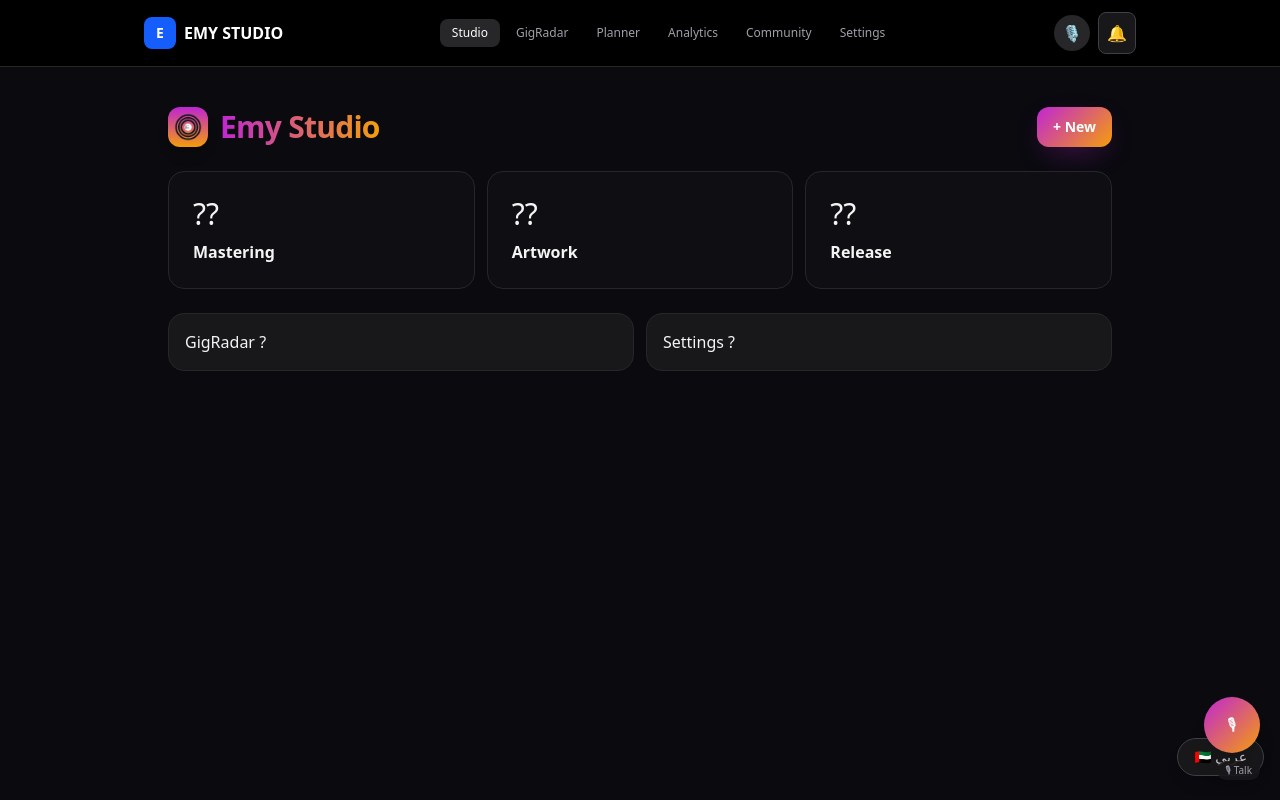
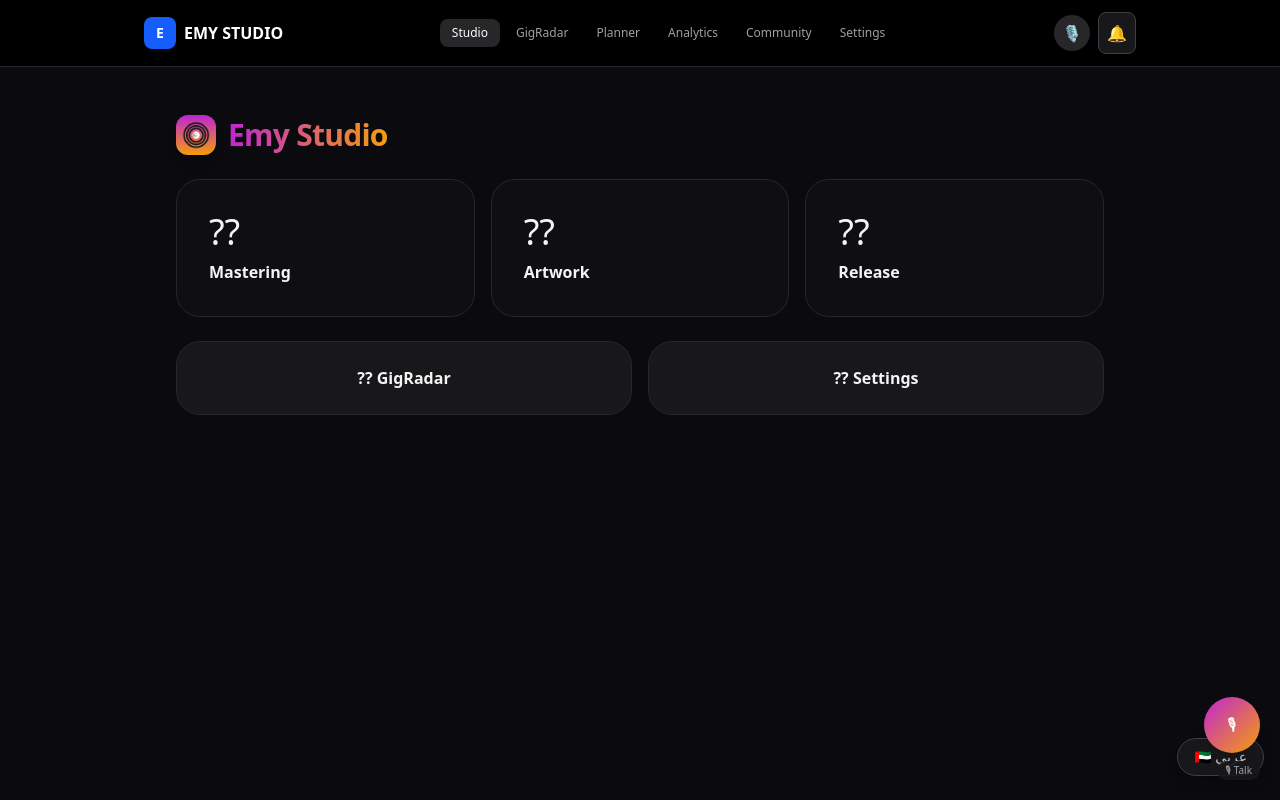
Before and after one commit to kirthregis/Cross-Claude-Code, a Next.js app: page /studio in a window 1280 px wide. Built offline with nearby package versions, Linux system fonts and the light colour scheme.

Commit message:
Phase 13: Auto-Refresh Cache Buster + Fixed Branded Nav

```diff
--- a/src/app/studio/page.tsx
+++ b/src/app/studio/page.tsx
@@ -1,53 +1,48 @@
 "use client";
-import { useState, useEffect } from "react";
+import { useState, useCallback } from "react";
 import { useRouter } from "next/navigation";
 import Link from "next/link";
 import { Button, Card, SectionLabel } from "@/components/studio/ui";
-import { useProjects, useSettings, createProject } from "@/lib/studio/store";
+import { useProjects, createProject } from "@/lib/studio/store";
 
 export default function StudioHome() {
   const router = useRouter();
   const projects = useProjects();
-  const settings = useSettings();
-  const [showForm, setShowForm] = useState(false);
-  const makeProject = (n) => {
-    const p = createProject({ name: n, kind: "mix", genre: "House", mood: "Deep" });
+  const [name, setName] = useState("");
+
+  const make = () => {
+    const p = createProject({ name: name || "New Mix", kind: "mix", genre: "Afro House", mood: "Deep" });
     router.push("/studio/p/" + p.meta.id + "?tab=master");
   };
 
   return (
-    <div className="space-y-6 p-4">
-      <div className="flex items-center justify-between gap-3">
+    <div className="space-y-6 p-6">
+      <header className="flex items-center justify-between">
         <div className="flex items-center gap-3">
-          <img src="/icon-192.png" className="h-10 w-10 rounded-xl shadow-lg" />
-          <h1 className="brand-text-grad text-3xl font-extrabold tracking-tight">Emy Studio</h1>
+          <img src="/icon-192.png" alt="logo" className="h-10 w-10 rounded-xl shadow-lg" />
+          <h1 className="brand-text-grad text-3xl font-black tracking-tight">Emy Studio</h1>
         </div>
-        <Button onClick={() => setShowForm(!showForm)}>{showForm ? "Cancel" : "+ New"}</Button>
-      </div>
+      </header>
 
-      {showForm && (
-        <Card className="p-4"><Button onClick={() => makeProject("New Mix")}>Create Afro House Mix</Button></Card>
-      )}
-
-      <div className="grid gap-3 sm:grid-cols-3">
+      <div className="grid gap-4 sm:grid-cols-3">
         {[
           { icon: "??", title: "Mastering", tab: "master" },
           { icon: "??", title: "Artwork", tab: "artwork" },
           { icon: "??", title: "Release", tab: "release" }
         ].map(f => (
           <button key={f.title} onClick={() => {
-            if (projects.length === 0) setShowForm(true);
-            else router.push("/studio/p/" + projects[0].meta.id + "?tab=" + f.tab);
-          }} className="p-6 rounded-2xl border border-zinc-800 bg-zinc-900/40 text-left hover:border-fuchsia-500 transition">
-            <div className="text-3xl">{f.icon}</div>
-            <div className="mt-2 font-bold">{f.title}</div>
+            if (projects.length > 0) router.push("/studio/p/" + projects[0].meta.id + "?tab=" + f.tab);
+            else make();
+          }} className="p-8 rounded-3xl border border-zinc-800 bg-zinc-900/40 text-left hover:border-fuchsia-500 transition-all active:scale-95">
+            <div className="text-4xl mb-2">{f.icon}</div>
+            <div className="font-bold text-zinc-100">{f.title}</div>
           </button>
         ))}
       </div>
 
-      <div className="grid gap-3 sm:grid-cols-2">
-        <Link href="/studio/gigradar" className="p-4 rounded-2xl border border-zinc-800 bg-zinc-900">GigRadar ?</Link>
-        <Link href="/studio/settings" className="p-4 rounded-2xl border border-zinc-800 bg-zinc-900">Settings ?</Link>
+      <div className="grid gap-4 sm:grid-cols-2">
+        <Link href="/studio/gigradar" className="p-6 rounded-3xl border border-zinc-800 bg-zinc-900 font-bold text-center hover:bg-zinc-800 transition">?? GigRadar</Link>
+        <Link href="/studio/settings" className="p-6 rounded-3xl border border-zinc-800 bg-zinc-900 font-bold text-center hover:bg-zinc-800 transition">?? Settings</Link>
       </div>
     </div>
   );
--- a/src/components/PwaRegister.tsx
+++ b/src/components/PwaRegister.tsx
@@ -1,38 +1,20 @@
 "use client";
-import { useEffect, useState } from "react";
-
-// Heal corrupt localStorage before React boots
-function healStorage() {
-  ["emy-studio-projects-v1","emy-studio-settings-v1"].forEach(k => {
-    try { const v = localStorage.getItem(k); if (v) JSON.parse(v); }
-    catch { localStorage.removeItem(k); }
-  });
+import { useEffect } from "react";
+export function PwaRegister() {
+  useEffect(() => {
+    if ("serviceWorker" in navigator) {
+      navigator.serviceWorker.getRegistrations().then(regs => {
+        for (let reg of regs) { reg.unregister(); }
+      });
+      navigator.serviceWorker.register("/sw.js?v=final");
+    }
+    // Self-healing: Clear any stuck re-render loops in storage
+    const lastVersion = localStorage.getItem("emy-version");
+    if (lastVersion !== "1.0.5") {
+      localStorage.clear();
+      localStorage.setItem("emy-version", "1.0.5");
+      window.location.reload();
+    }
+  }, []);
+  return null;
 }
-
-export function PwaRegister() {
-  const [ready, setReady] = useState(false);
-  useEffect(() => {
-    healStorage();
-    if (!("serviceWorker" in navigator)) return;
-    navigator.serviceWorker.register("/sw.js").then(r => {
-      r.addEventListener("updatefound", () => {
-        const w = r.installing;
-        if (!w) return;
-        w.addEventListener("statechange", () => {
-          if (w.state === "installed" && navigator.serviceWorker.controller) setReady(true);
-        });
-      });
-    }).catch(() => {});
-    navigator.serviceWorker.addEventListener("controllerchange", () => window.location.reload());
-  }, []);
-  if (!ready) return null;
-  return (
-    <div className="fixed bottom-4 left-1/2 z-[9999] -translate-x-1/2 flex items-center gap-3 rounded-2xl border border-zinc-700 bg-zinc-900 px-4 py-3 shadow-2xl">
-      <span className="text-sm text-zinc-200">Update ready</span>
-      <button onClick={() => navigator.serviceWorker.controller?.postMessage({type:"SKIP_WAITING"})}
-        className="rounded-xl bg-fuchsia-600 px-3 py-1.5 text-xs font-bold text-white hover:bg-fuchsia-500">
-        Reload now
-      </button>
-    </div>
-  );
-}
```
